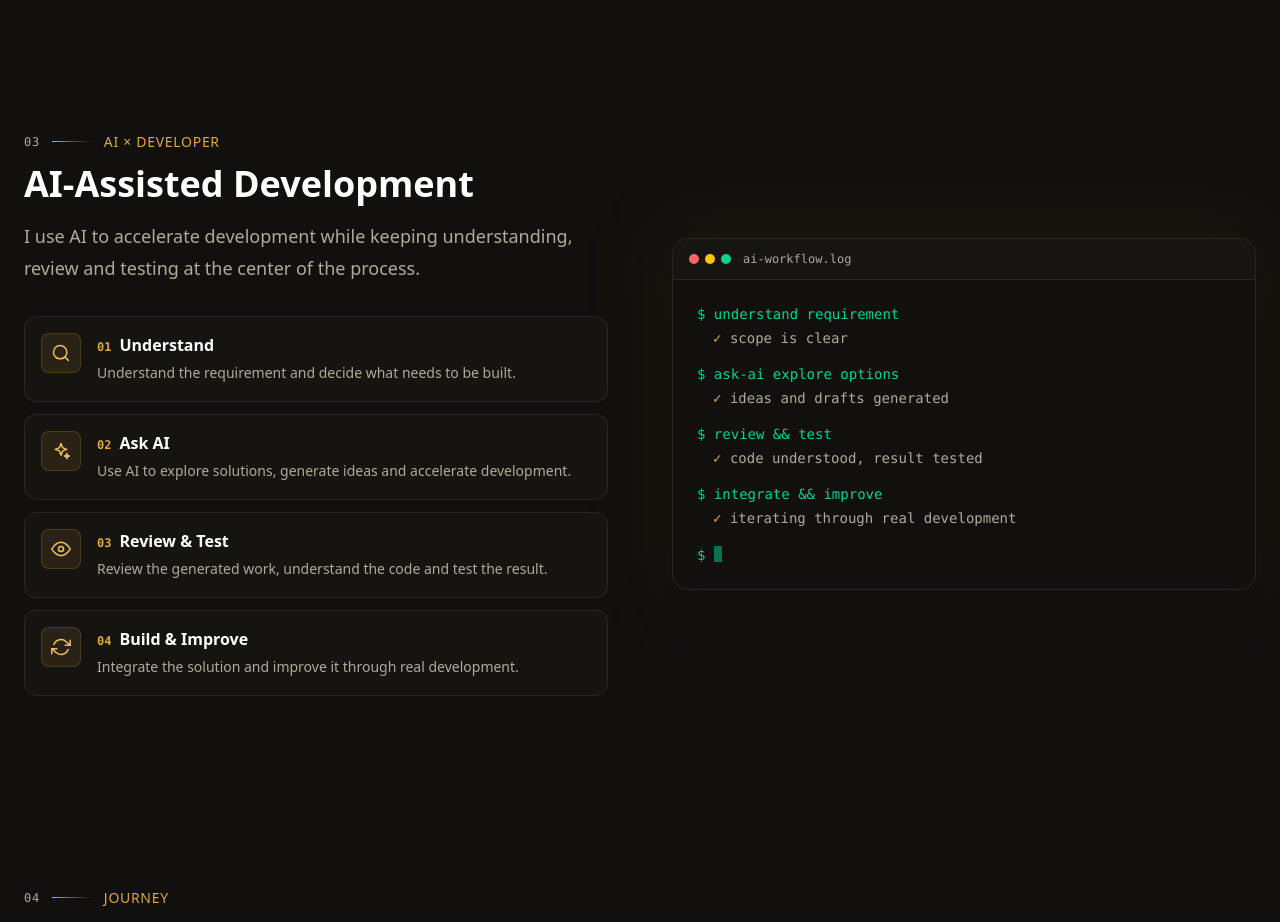
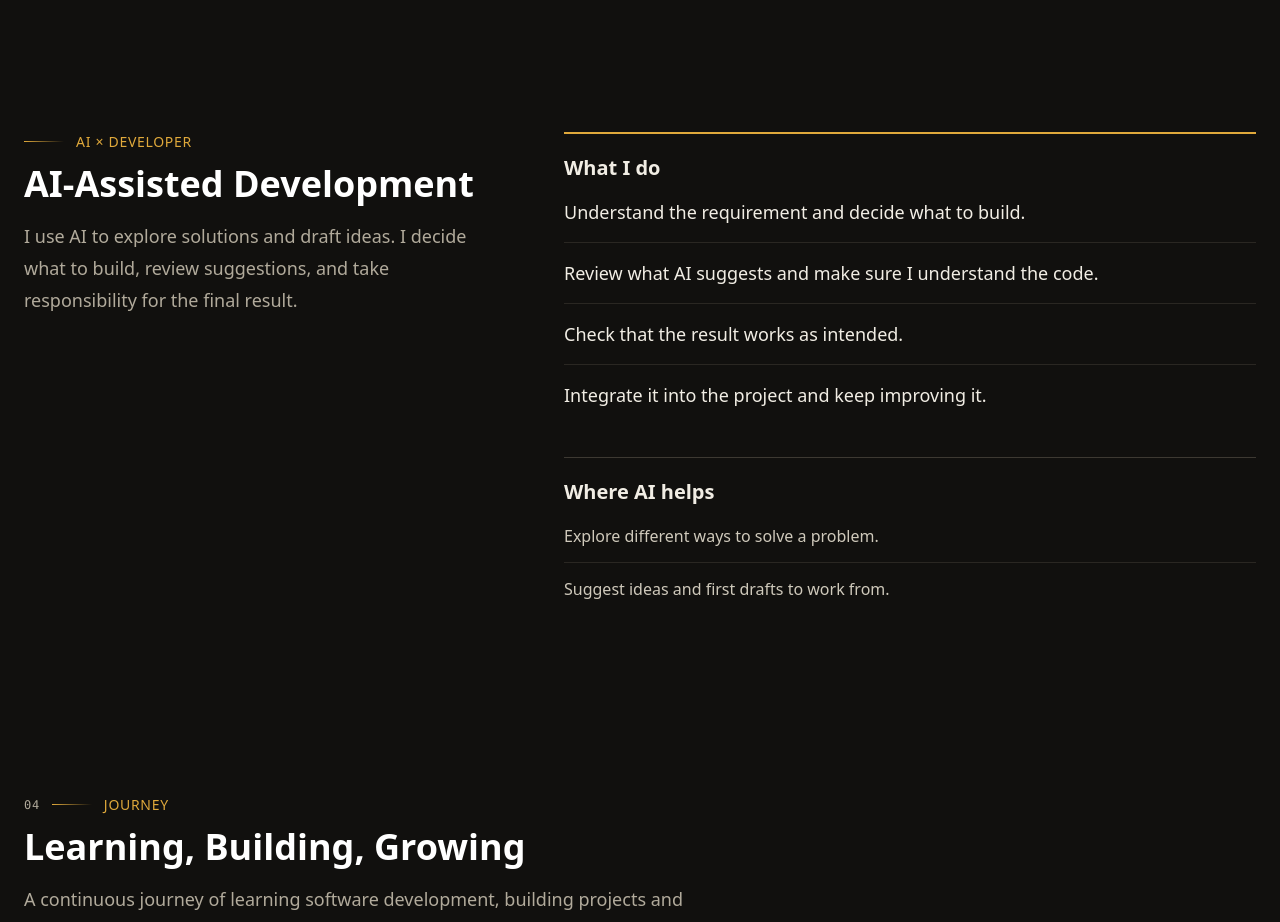
Before and after one commit to abdulsalamcode/abdul-salam-os, a React (Vite) app: page / in a window 1280 px wide. Shown: the part 5200-6122 px from the top of the page. Built offline with nearby package versions, Linux system fonts and the light colour scheme.

Commit message:
feat(ai-section): who-does-what layout, remove fake terminal and numbered cards

```diff
--- a/src/components/AIDeveloper.jsx
+++ b/src/components/AIDeveloper.jsx
@@ -1,7 +1,17 @@
-import { AI_STEPS } from "../data/process";
-import Icon from "./ui/Icon";
 import Reveal from "./ui/Reveal";
 import SectionHeading from "./ui/SectionHeading";
+
+const WHAT_I_DO = [
+  "Understand the requirement and decide what to build.",
+  "Review what AI suggests and make sure I understand the code.",
+  "Check that the result works as intended.",
+  "Integrate it into the project and keep improving it.",
+];
+
+const WHERE_AI_HELPS = [
+  "Explore different ways to solve a problem.",
+  "Suggest ideas and first drafts to work from.",
+];
 
 function AIDeveloper() {
   return (
@@ -9,100 +19,57 @@ function AIDeveloper() {
       id="ai"
       className="mx-auto max-w-7xl px-4 py-16 sm:px-6 sm:py-24"
     >
-      <div className="grid items-center gap-12 lg:grid-cols-2 lg:gap-16">
-        {/* Left: text and steps */}
-        <div>
+      <div className="grid gap-12 lg:grid-cols-12 lg:gap-16">
+        {/* Left: heading and intro */}
+        <div className="min-w-0 lg:col-span-5">
           <SectionHeading
-            index="03"
             eyebrow="AI × DEVELOPER"
             title="AI-Assisted Development"
-            description="I use AI to accelerate development while keeping understanding, review and testing at the center of the process."
+            description="I use AI to explore solutions and draft ideas. I decide what to build, review suggestions, and take responsibility for the final result."
           />
-
-          <ol className="mt-8 space-y-3">
-            {AI_STEPS.map((step, index) => (
-              <Reveal
-                as="li"
-                key={step.id}
-                delay={index * 100}
-                direction="left"
-                className="flex gap-4 rounded-xl border border-slate-800 bg-slate-900/50 p-4 transition hover:border-slate-600"
-              >
-                <span className="flex h-10 w-10 shrink-0 items-center justify-center rounded-lg border border-cyan-400/20 bg-cyan-400/10 text-cyan-300">
-                  <Icon name={step.icon} className="h-5 w-5" />
-                </span>
-
-                <div className="min-w-0">
-                  <h3 className="font-semibold text-white">
-                    <span className="mr-2 font-mono text-xs text-cyan-400">
-                      0{index + 1}
-                    </span>
-                    {step.title}
-                  </h3>
-
-                  <p className="mt-1 text-sm leading-6 text-slate-400">
-                    {step.description}
-                  </p>
-                </div>
-              </Reveal>
-            ))}
-          </ol>
         </div>
 
-        {/* Right: terminal-style workflow log */}
-        <Reveal direction="right" delay={150}>
-          <div className="relative">
-            <div
-              className="absolute -inset-4 rounded-3xl bg-cyan-400/5 blur-2xl"
-              aria-hidden="true"
-            />
+        {/* Right: who does what */}
+        <div className="min-w-0 space-y-12 lg:col-span-7">
+          <Reveal>
+            <div className="border-t-2 border-cyan-400 pt-5">
+              <h3 className="text-xl font-semibold text-slate-100">
+                What I do
+              </h3>
 
-            <div className="relative overflow-hidden rounded-2xl border border-slate-800 bg-slate-950 shadow-2xl shadow-black/40">
-              <div className="flex items-center gap-3 border-b border-slate-800 bg-slate-900/70 px-4 py-3">
-                <div
-                  className="flex items-center gap-1.5"
-                  aria-hidden="true"
-                >
-                  <span className="h-2.5 w-2.5 rounded-full bg-red-400" />
-                  <span className="h-2.5 w-2.5 rounded-full bg-yellow-400" />
-                  <span className="h-2.5 w-2.5 rounded-full bg-emerald-400" />
-                </div>
+              {/* role="list": Tailwind removes list markers, and Safari then drops list semantics */}
+              <ul role="list" className="mt-4 divide-y divide-slate-800">
+                {WHAT_I_DO.map((point) => (
+                  <li
+                    key={point}
+                    className="py-4 text-lg leading-7 text-slate-100 first:pt-0 last:pb-0"
+                  >
+                    {point}
+                  </li>
+                ))}
+              </ul>
+            </div>
+          </Reveal>
 
-                <p className="font-mono text-xs text-slate-400">
-                  ai-workflow.log
-                </p>
-              </div>
+          <Reveal>
+            <div className="border-t border-slate-700 pt-5">
+              <h3 className="text-xl font-semibold text-slate-100">
+                Where AI helps
+              </h3>
 
-              <div className="space-y-4 p-5 font-mono text-sm sm:p-6">
-                {AI_STEPS.map((step, index) => (
-                  <div
-                    key={step.id}
-                    className="log-line"
-                    style={{ "--d": `${400 + index * 650}ms` }}
+              <ul role="list" className="mt-4 divide-y divide-slate-800">
+                {WHERE_AI_HELPS.map((point) => (
+                  <li
+                    key={point}
+                    className="py-3 text-base leading-7 text-slate-300 first:pt-0 last:pb-0"
                   >
-                    <p className="break-words text-emerald-400">
-                      $ {step.command}
-                    </p>
-
-                    <p className="mt-1 break-words pl-4 text-slate-400">
-                      <span className="text-cyan-400">✓</span>{" "}
-                      {step.result}
-                    </p>
-                  </div>
+                    {point}
+                  </li>
                 ))}
-
-                <p
-                  className="log-line text-emerald-400"
-                  style={{ "--d": `${400 + AI_STEPS.length * 650}ms` }}
-                  aria-hidden="true"
-                >
-                  ${" "}
-                  <span className="inline-block h-4 w-2 translate-y-0.5 bg-emerald-400 motion-safe:animate-pulse" />
-                </p>
-              </div>
+              </ul>
             </div>
-          </div>
-        </Reveal>
+          </Reveal>
+        </div>
       </div>
     </section>
   );
```
